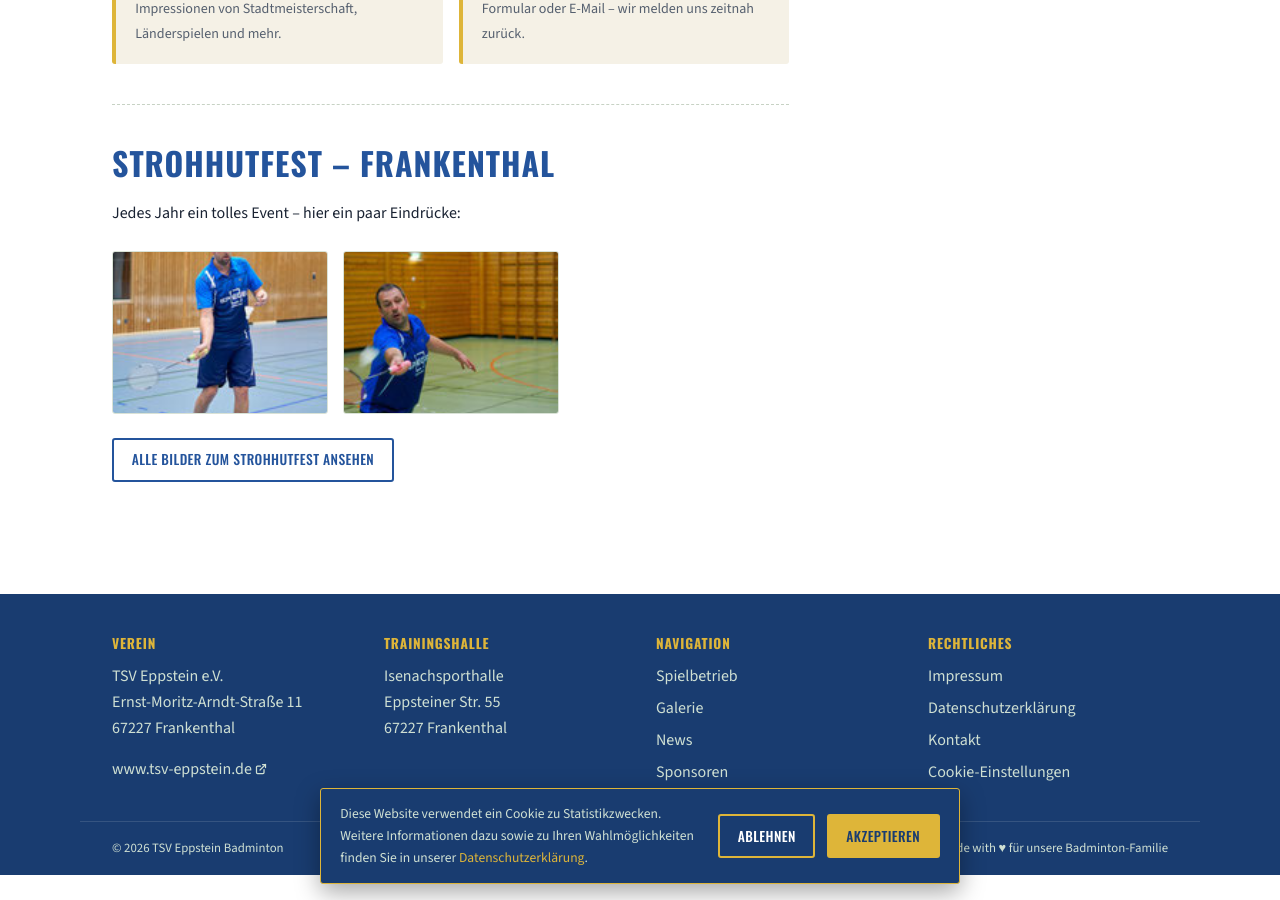
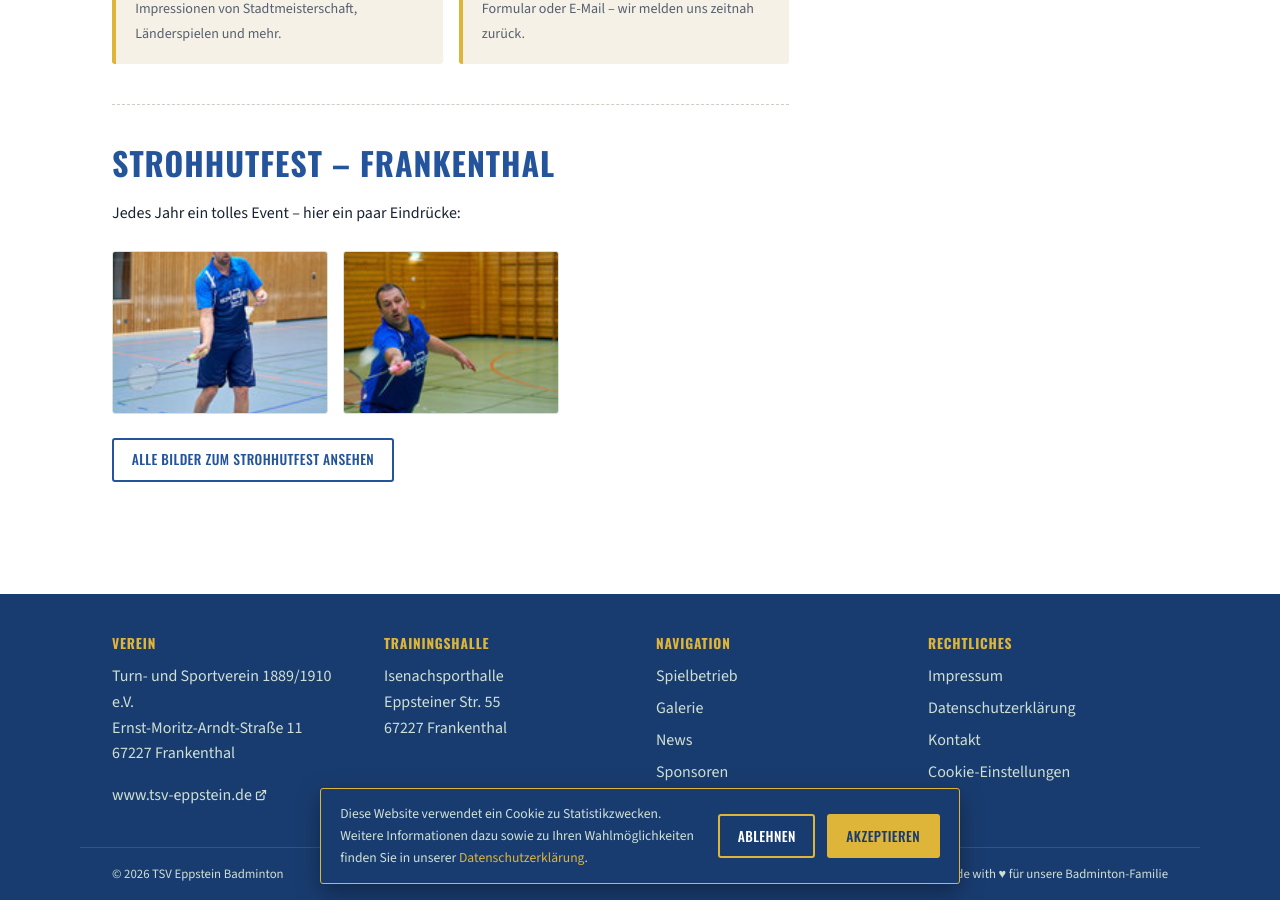
Before and after one commit to Forderverein-Badminton-in-Eppstein-e-V/website, a Jekyll site: the page built from index.html, in a window 1280 px wide and 900 px high, scrolled down 1673 px. Built offline with Jekyll 4.4.1, drawn with Linux system fonts in a browser that asks for light colours.

Commit message:
Update footer text for TSV Eppstein

```diff
--- a/_includes/footer.html
+++ b/_includes/footer.html
@@ -2,7 +2,7 @@
   <div class="footer-inner container">
     <div>
       <h4>Verein</h4>
-      <p>TSV Eppstein e.V.<br>
+      <p>Turn- und Sportverein 1889/1910 e.V.<br>
       Ernst-Moritz-Arndt-Straße 11<br>
       67227 Frankenthal</p>
       <p><a href="https://www.tsv-eppstein.de/" target="_blank" rel="noopener">www.tsv-eppstein.de</a></p>
```
